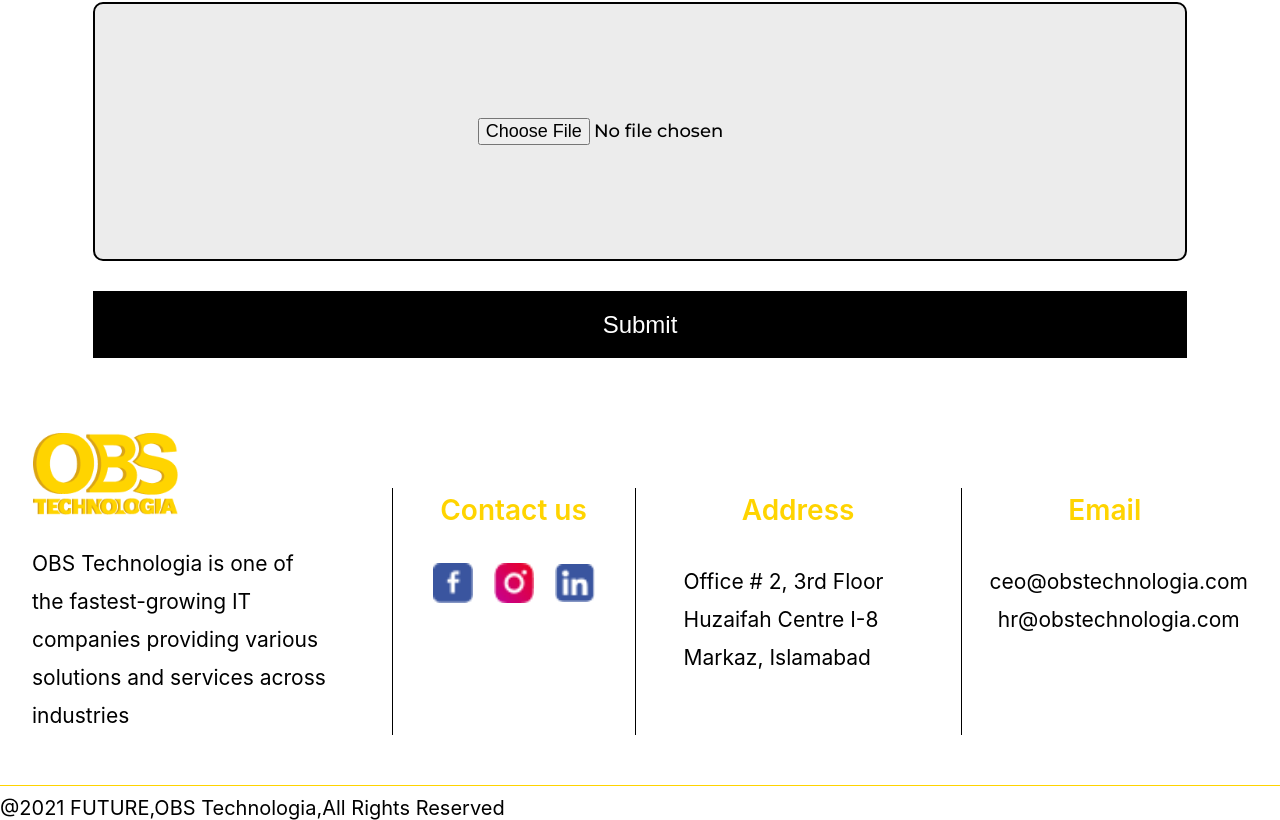
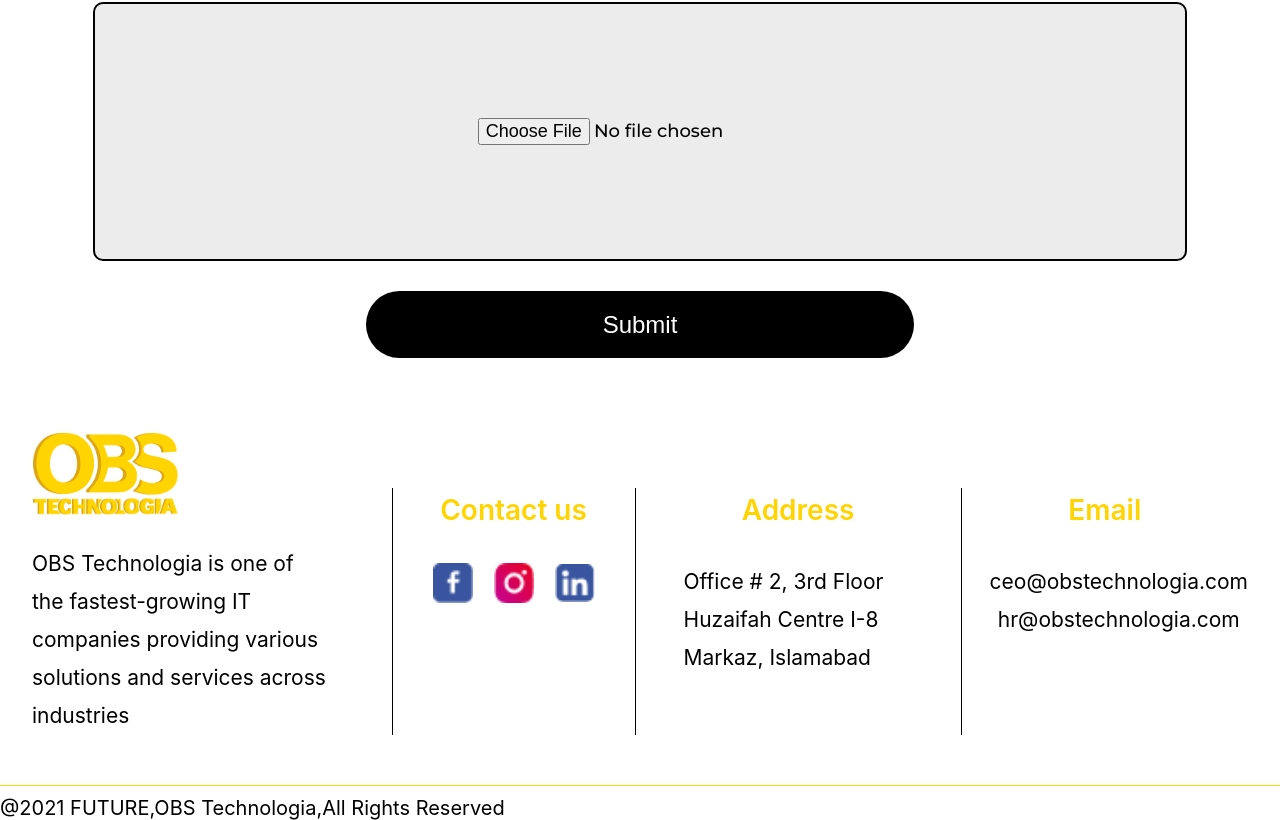
Before and after one commit to osama294/obsWeb, a Next.js app: page /careers/forum in a window 1280 px wide. Shown: the part 891-1711 px from the top of the page. Built offline with nearby package versions, Linux system fonts and the light colour scheme.

Commit message:
career module set

```diff
--- a/styles/Home.module.scss
+++ b/styles/Home.module.scss
@@ -2926,9 +2926,12 @@ width: 100% !important;
 .submit_btn_container {
   display: flex;
   flex-direction: row;
+  cursor: pointer;
   justify-content: center;
   background-color: black;
+  border-radius: 50px;
   width: 50%;
+  margin: 0 auto;
   border: none;
 }
 .contain {
@@ -2992,6 +2995,9 @@ width: 100% !important;
   padding: 1.7% 16.3%;
   background-color: black;
   color: white;
+  width: 50%;
+  margin: 0 auto;
+  border-radius: 50px;
   font-size: 24px;
   line-height: 29.6px;
   cursor: pointer;
```
